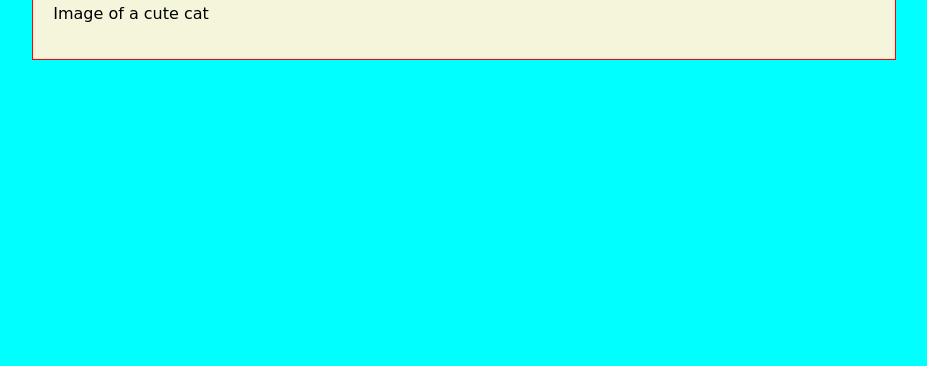
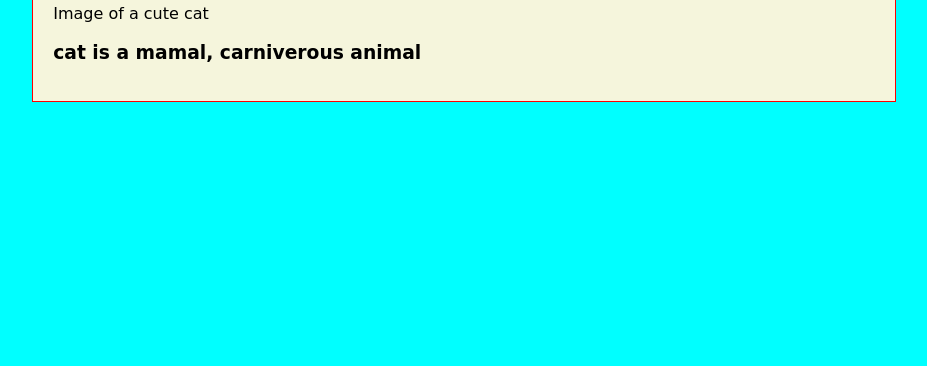
Before and after one commit to KassahunM/kass_project2, a plain HTML site: page index.html in a window 1280 px wide. Shown: the part 434-800 px from the top of the page, without its empty margins (176-1103 px from the left). Drawn offline with Linux system fonts and the light colour scheme.

Commit message:
heading 3 is added to the master branch

```diff
--- a/index.html
+++ b/index.html
@@ -29,6 +29,7 @@
             </h1>
             <img src="https://user-images.githubusercontent.com/42950376/76460240-f3f40800-63dd-11ea-88bc-66ef7c6e7134.jpeg" width="50%">
             <p> Image of a cute cat</p>
+            <h3>cat is a mamal, carniverous animal</h3>
 
 
         </div>
```
